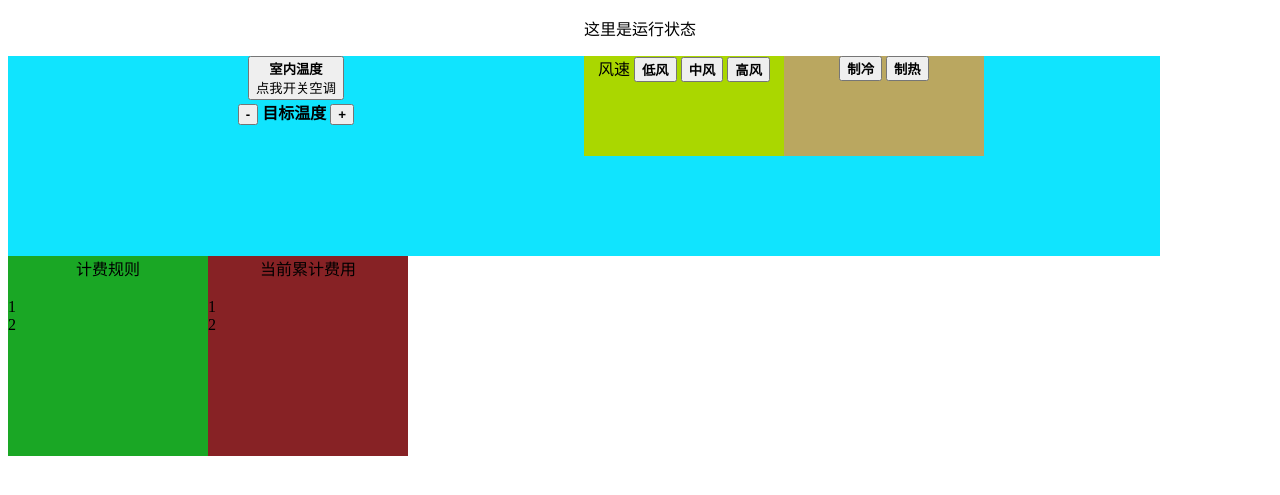
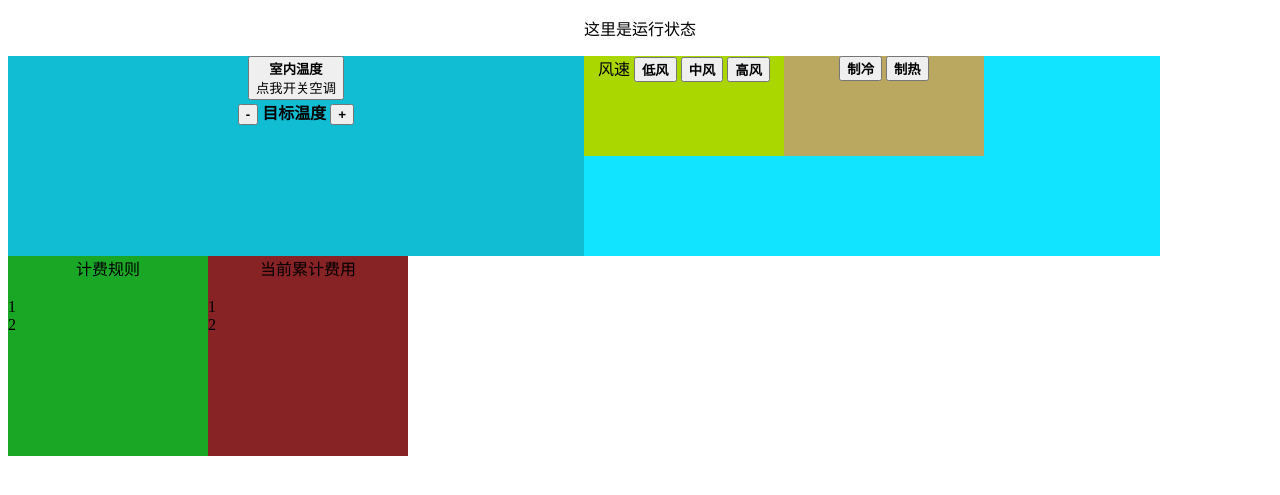
Before and after one commit to Madjapa/BUPT_HOTEL, a Django app: page /smallHotel/cus/ in a window 1280 px wide. Shown: the top 495 px of the page. Run offline with Django 5.2, Linux system fonts and the light colour scheme.

Commit message:
customer

```diff
--- a/smallHotel/templates/smallHotel/customer.html
+++ b/smallHotel/templates/smallHotel/customer.html
@@ -9,7 +9,7 @@
         div#main_panel{
           height:200px;
           width:calc(45vw);
-          background-color:#10e4fe;
+          background-color:#10bdd3;
           float:left;
         }
         div#sub_panel{
```
